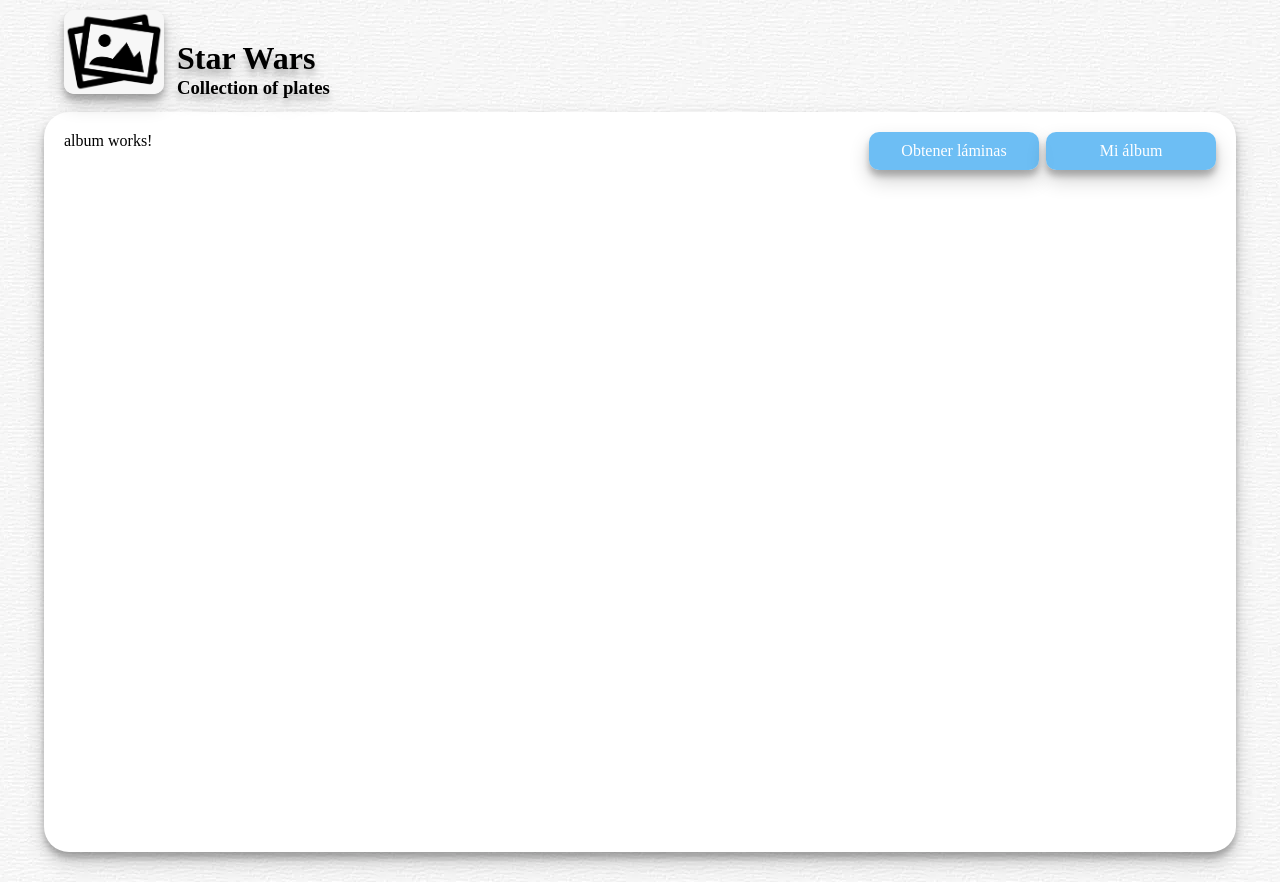
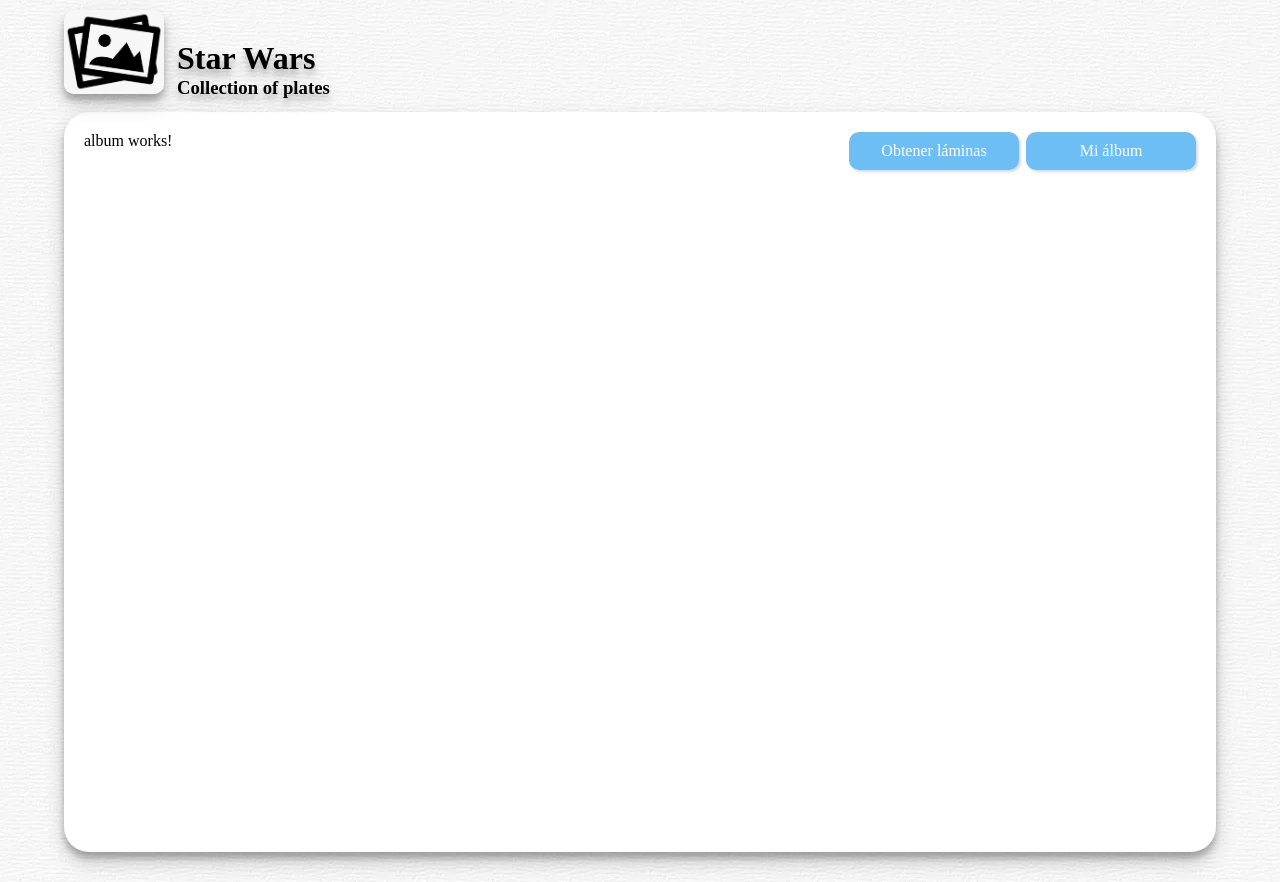
Before and after one commit to juanse-morales/star-wars, an Angular app: page / in a window 1280 px wide. Built offline with nearby package versions, Linux system fonts and the light colour scheme.

Commit message:
REFACTOR: Align header with main

```diff
--- a/src/app/album/album.component.css
+++ b/src/app/album/album.component.css
@@ -1,5 +1,4 @@
 #main-container {
-  width: 90%;
   height: 700px;
   margin: auto;
   background-color: white;
--- a/src/app/app.component.css
+++ b/src/app/app.component.css
@@ -4,3 +4,8 @@ header {
   margin: auto;
   margin-top: 10px;
 }
+
+main {
+  width: 90%;
+  margin: auto;
+}
--- a/src/app/buttons/buttons.component.css
+++ b/src/app/buttons/buttons.component.css
@@ -9,7 +9,7 @@
   text-decoration: none;
   color: white;
   margin-left: 7px;
-  box-shadow: rgba(0, 0, 0, 0.19) 0px 10px 20px, rgba(0, 0, 0, 0.23) 0px 6px 6px;
+  box-shadow: rgba(0, 0, 0, 0.15) 1.95px 1.95px 2.6px;
 }
 
 #buttons-container {
```
